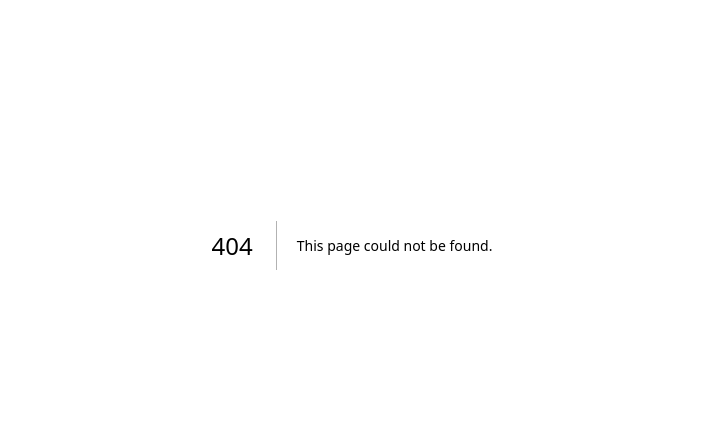
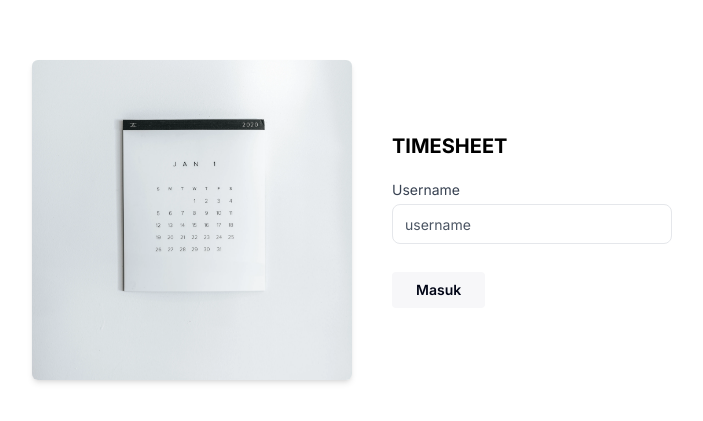
Before and after one commit to PrastowoAdi/timesheetmanage, a Next.js app: page /input-username in a window 1280 px wide. Before the commit this address had no page. Shown: the part 155-576 px from the top of the page, without its empty margins (288-991 px from the left). Built offline with nearby package versions, Linux system fonts and the light colour scheme.

Commit message:
add new feature get by username

```diff
--- a/app/components/InputActivity/index.tsx
+++ b/app/components/InputActivity/index.tsx
@@ -10,6 +10,7 @@ const schema = yup.object().shape({
 });
 
 interface FormData {
+  username?: string;
   daily_field: string;
 }
 
@@ -48,7 +49,7 @@ const InputActivty = (props: IProps) => {
       };
       setFormData(payload);
     },
-    [dataRow]
+    [dataRow, setFormData]
   );
 
   useEffect(() => {
--- a/app/hooks/useGetList.ts
+++ b/app/hooks/useGetList.ts
@@ -2,18 +2,27 @@ import { useQuery } from "@tanstack/react-query";
 import * as services from "../services";
 
 const useGetList = () => {
+  let username: any;
+  if (typeof window !== "undefined") {
+    const tokenFromLocal = localStorage.getItem("username");
+    username = JSON.parse(tokenFromLocal!);
+  }
   const data = useQuery<any>(
-    ["dailylist"],
+    ["dailylist", username],
     async () => {
+      if (username) {
         const filter = {
           // paged: true,
           // PageNumber: 1,
           // PageSize: 200
           // QuerySearch: param
+          username,
         };
-
         const { data: axiosData } = await services.getList(filter);
         return axiosData.data;
+      } else {
+        return [];
+      }
     },
     { keepPreviousData: true }
   );
--- /dev/null
+++ b/app/input-username.tsx
@@ -0,0 +1,7 @@
+import React from "react";
+
+const InputUsernamePage = () => {
+  return <div>InputUsernamePage</div>;
+};
+
+export default InputUsernamePage;
--- /dev/null
+++ b/app/input-username/page.tsx
@@ -0,0 +1,48 @@
+"use client";
+
+import { useRouter } from "next/navigation";
+import React, { useCallback, useState } from "react";
+
+const Page = () => {
+  const [username, setUsername] = useState<string>("");
+  const router = useRouter();
+  const onSubmit = useCallback(() => {
+    try {
+      localStorage.setItem("username", JSON.stringify(username));
+      router.replace("/");
+    } catch (error) {
+      console.log("err.submit", error);
+    }
+  }, [router, username]);
+  return (
+    <div className="flex flex-col lg:flex-row items-center justify-center w-2/3 lg:w-1/2 h-[550px] md:h-[750px] mx-auto gap-10">
+      <div
+        className="w-full py-20 bg-right bg-no-repeat bg-cover rounded-md shadow-md md:py-32 lg:py-40 lg:w-1/2"
+        style={{
+          backgroundImage: "url(/img.webp)",
+        }}
+      ></div>
+      <div className="w-full lg:flex-1">
+        <h1 className="mb-5 text-xl font-bold uppercase">Timesheet</h1>
+        <div className="text-gray-700 mb-7">
+          <label className="block mb-1 text-sm">Username</label>
+          <input
+            className="w-full h-10 px-3 text-sm placeholder-gray-600 border rounded-lg focus:shadow-outline "
+            type="text"
+            placeholder="username"
+            value={username}
+            onChange={(e) => setUsername(e.target.value)}
+          />
+        </div>
+        <button
+          className="px-6 py-2 font-semibold text-slate-950 bg-[#F7F7F9] rounded hover:bg-[#CDDFEE]/80 text-sm"
+          onClick={onSubmit}
+        >
+          Masuk
+        </button>
+      </div>
+    </div>
+  );
+};
+
+export default Page;
--- a/app/page.tsx
+++ b/app/page.tsx
@@ -1,6 +1,6 @@
 "use client";
 
-import { useCallback, useState } from "react";
+import { useCallback, useEffect, useState } from "react";
 import { toast } from "react-toastify";
 import jsPDF from "jspdf";
 import moment from "moment";
@@ -10,12 +10,24 @@ import useGetList from "./hooks/useGetList";
 import useAddDaily from "./hooks/useAddDaily";
 import { ActivityList } from "./types";
 import useEditDaily from "./hooks/useEditDaily";
+import { useRouter } from "next/navigation";
 
 export default function Home() {
+  const [localForm, setLocalForm] = useState<string>("");
+  const router = useRouter();
   const mutationAddDaily = useAddDaily();
   const mutationUpdateDaily = useEditDaily();
 
-  const { data, isFetching, refetch } = useGetList();
+  useEffect(() => {
+    const getLocalForm = localStorage.getItem("username");
+    if (getLocalForm !== null) {
+      setLocalForm(JSON.parse(getLocalForm!));
+    } else {
+      router.replace("/input-username");
+    }
+  }, [router]);
+
+  const { data, isFetching, refetch, isLoading } = useGetList();
 
   const [activitySelected, setActivitySelected] = useState<ActivityList>({});
   const [activeEdited, setActiveEdited] = useState<boolean>(false);
@@ -50,10 +62,12 @@ export default function Home() {
 
       const payload = {
         id: val.id,
+        username: localForm,
         activity: splitField[0],
         work: splitField[1],
         date: splitField[2],
       };
+
       if (activeEdited) {
         try {
           mutationUpdateDaily.mutate(
@@ -112,7 +126,7 @@ export default function Home() {
         }
       }
     },
-    [mutationAddDaily, activeEdited, refetch]
+    [mutationAddDaily, activeEdited, refetch, mutationUpdateDaily, localForm]
   );
 
   return (
@@ -123,9 +137,12 @@ export default function Home() {
         </h1>
       </div>
 
-      <button type="button" onClick={downloadPdf}>
-        Download PDF
-      </button>
+      {isLoading ? null : (
+        <button type="button" onClick={downloadPdf}>
+          Download PDF
+        </button>
+      )}
+
       <InputActivty
         dataRow={activitySelected}
         setFormData={(val: any) => onSubmitDailyActivity(val)}
--- a/app/services/index.tsx
+++ b/app/services/index.tsx
@@ -1,7 +1,9 @@
 import * as utils from "../utils/httpClient";
 
 export const getList = async (params: any) => {
-  return await utils.HttpClient.get(`/api/daily`, { params });
+  return await utils.HttpClient.get(`/api/daily/${params.username}`, {
+    params,
+  });
 };
 
 export const addDaily = async (params: any) => {
```
Also changed, not shown: public/img.webp (added). Lines whose indentation alone changed are shown as unchanged.
